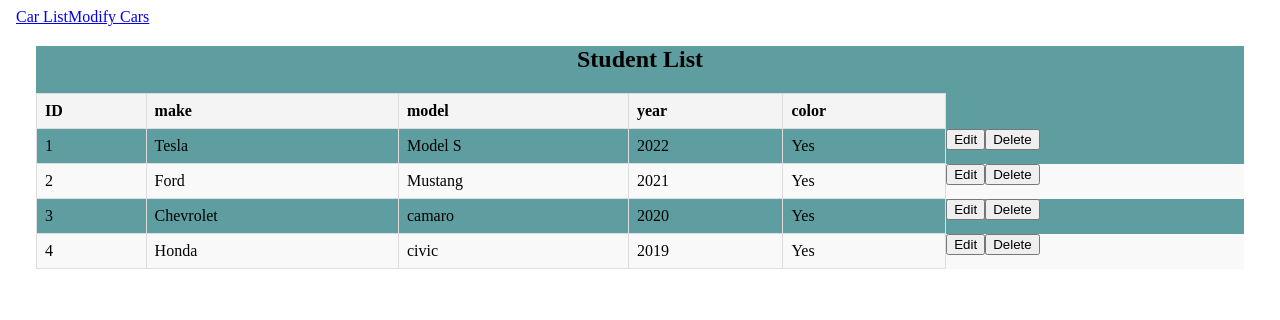
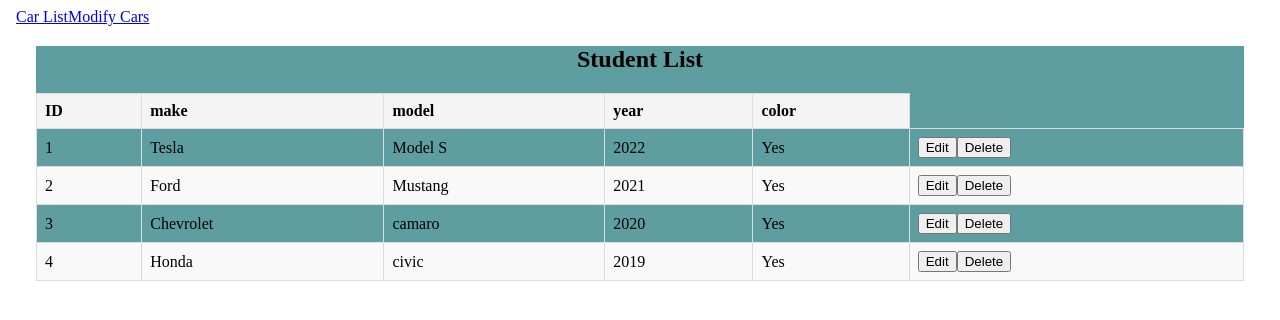
Before and after one commit to apexxxaa/Apekshya_khanal_Learning_Angular, an Angular app: page /cars in a window 1280 px wide. Shown: the top 320 px of the page. Built offline with nearby package versions, Linux system fonts and the light colour scheme.

Commit message:
"started Assignment 7 updated application version"

```diff
--- a/src/app/car-list/car-list.component.html
+++ b/src/app/car-list/car-list.component.html
@@ -11,16 +11,17 @@
     </tr>
     </thead>
     <tbody>
-    <tr *ngFor="let car of cars" [routerLink]="['/cars', car.id ]">
+    <tr *ngFor="let car of cars" (click)="selectCar" [routerLink]="['/cars', car.id ]" >
       <td>{{ car.id }}</td>
       <td>{{ car.make}}</td>
       <td>{{ car.model }}</td>
       <td>{{ car.year }}</td>
       <td>{{ car.isFav ? 'Yes' : 'No' }}</td>
+      <td>
       <button type="button" (click)="onEdit()">Edit</button>
       <button type="button" (click)="onDelete()">Delete</button>
 
-
+      </td>
     </tr>
     </tbody>
 
--- a/src/app/car-list/car-list.component.ts
+++ b/src/app/car-list/car-list.component.ts
@@ -4,6 +4,7 @@ import {NgForOf} from "@angular/common";
 import {ActivatedRoute, Router, RouterLink} from "@angular/router";
 import {CarService} from "../services/car.service";
 import {Cars} from "../Shared/models/cars";
+import {carList} from "../Shared/mock-car.data";
 
 @Component({
   selector: 'app-car-list',
@@ -75,11 +76,15 @@ export class CarListComponent {
   selectCar(car: Cars): void {
     this.selectedCar = car;
   }
-  onDelete() {
-    if(this.selectedCar){
-      this.carService.deleteCar(this.selectedCar.id);
-      this.cars = this.cars.filter(car => car.id !== this.selectedCar?.id)
-      this.router.navigate(['/cars'])
+  onDelete(): void {
+    if (this.selectedCar && this.selectedCar.id) {
+      // Call the service to delete the car by its ID
+      this.carService.deleteCar(this.selectedCar.id).subscribe(() => {
+        // Once the deletion is complete, navigate back to the car list
+        this.router.navigate(['/cars']);
+      });
     }
   }
+
+  protected readonly carList = carList;
 }
```
